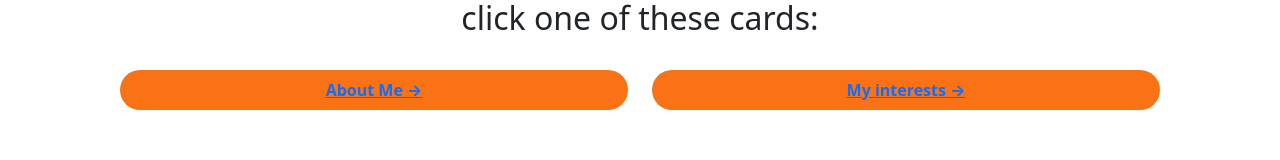
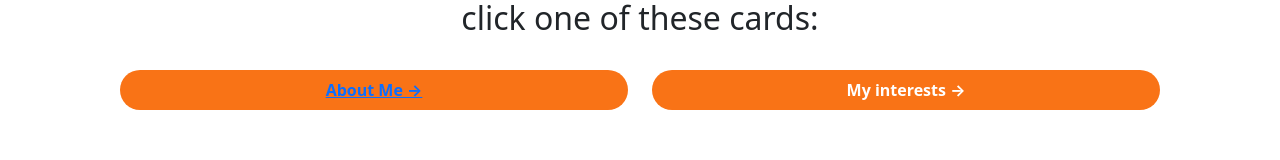
Before and after one commit to Tim-a-tree/nextjs_profile, a Next.js app: page / in a window 1280 px wide. Shown: the part 738-898 px from the top of the page. Built offline with nearby package versions, Linux system fonts and the light colour scheme.

Commit message:
fixed issue: does not navigate to the page when button cilcked

```diff
--- a/pages/index.js
+++ b/pages/index.js
@@ -2,8 +2,12 @@
 import Image from 'next/image'
 import profilePic from '../img/IMG_4104.JPG'
 import Link from 'next/link'
+import { Router, useRouter } from 'next/router'
+
 
 export default function Home() {
+  const router = useRouter();
+
   return (
     <div className="md:container md:mx-auto">
       <Head>
@@ -28,15 +32,16 @@
           click one of these cards:
         </h2>
         <div className="grid gap-4 grid-cols-2 p-4">
-          <button className="bg-orange-500 hover:bg-green-700 text-white font-bold py-2 px-4 rounded-full">
+          <button className="bg-orange-500 hover:bg-green-700 text-white font-bold py-2 px-4 rounded-full" onClick={() => {
+            router.push('/about');
+          }}>
             <Link href="/about">
               About Me &rarr;
             </Link>
           </button>
-          <button className="bg-orange-500 hover:bg-green-700 text-white font-bold py-2 px-4 rounded-full">
-            <Link href="/interests" style={{ textDecoration: 'none' }} >
+          <button className="bg-orange-500 hover:bg-green-700 text-white font-bold py-2 px-4 rounded-full" onClick={() => {
+            router.push('/interests');}}>
               My interests &rarr;
-            </Link>
           </button>
         </div>
       </main>
```
